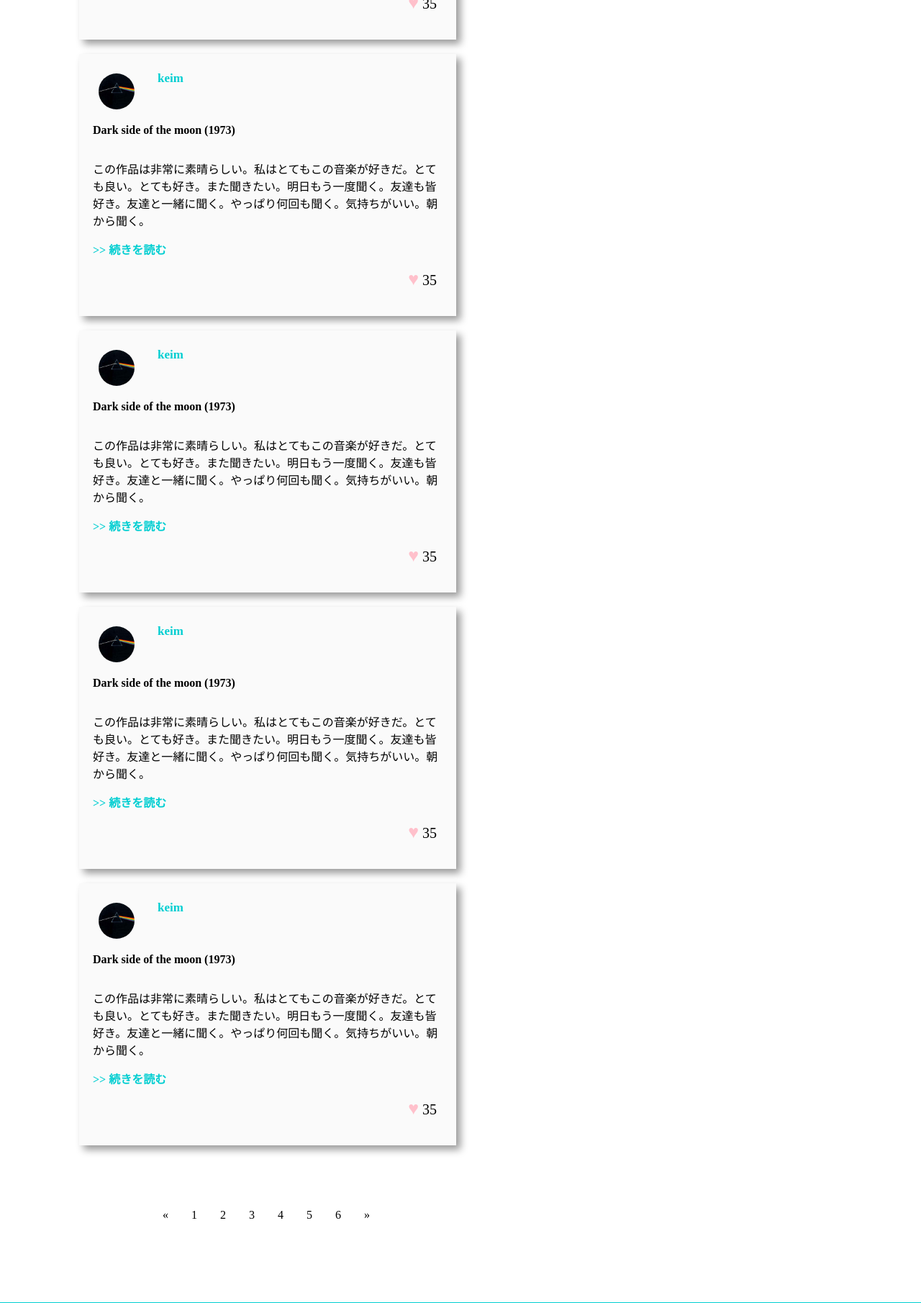
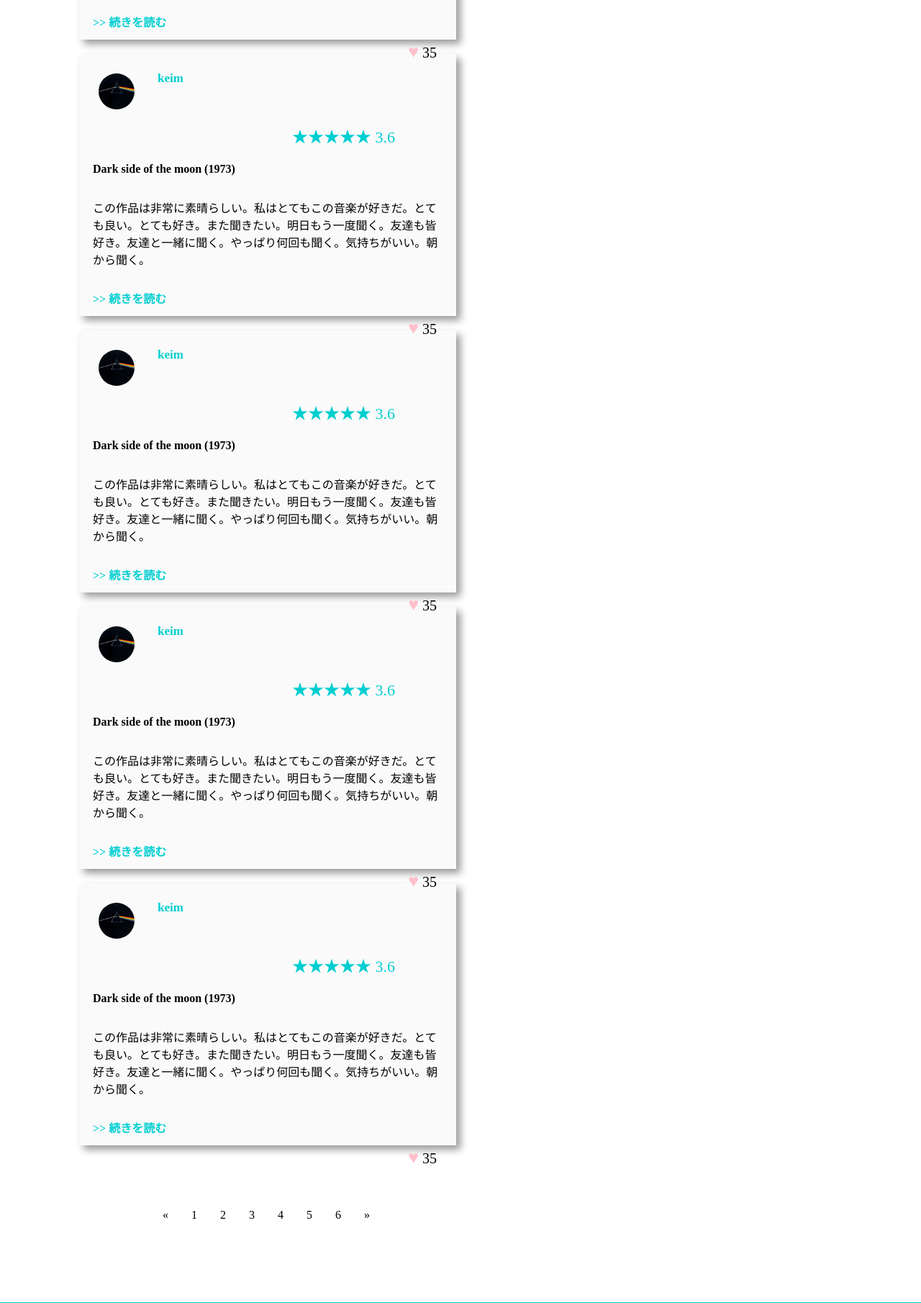
Before and after one commit to amenom-jp/amenom-dev, a Flask app: template templates/each_album.html in a window 1280 px wide. Shown: the part 990-2800 px from the top of the page at 72% size. Run offline with Flask 2, Linux system fonts and the light colour scheme; the template is opened without the code that fills it, so the values that code supplies are empty.

Commit message:
微調整

```diff
--- a/static/css/each_album.css
+++ b/static/css/each_album.css
@@ -34,7 +34,7 @@ ol{margin-right:90px;}
 .review-box-right{text-align: right;}
 .review-box-right img{padding:20px 20px 0px 0px;}
 .review-box-left img{border-radius:50%;padding:20px ;float:left}
-.username{font-size:17px;color:darkturquoise;font-weight: bold;}
+.username{font-size:17px;color:darkturquoise;font-weight: bold;float:left}
 .album-name{clear:left;font-weight:bold;word-break: normal;}
 .review-box-top{display:flex;justify-content: space-between;}
 .review-box p{padding:0px 12px 0px 12px;
@@ -43,8 +43,8 @@ ol{margin-right:90px;}
   -webkit-box-orient: vertical;
   -webkit-line-clamp: 4;
 }
-.continue{color:darkturquoise;font-weight: bold;}
-.star{text-align: right;color:darkturquoise}
+.continue{color:darkturquoise;font-weight: bold;margin-top:30px}
+
 .pagination {
   display: inline-block;padding:60px 0px 0px 120px;
 }
@@ -60,5 +60,6 @@ ol{margin-right:90px;}
 h1{font-size:20px;font-weight: normal;margin-left:30px;}
 
 h2{font-size:20px;font-weight:normal;margin-left: 40px;}
-.heart{text-align: right;font-size:20px;padding:0px 20px 0px 0px;margin:0px}
+.heart{text-align:right;font-size:20px;padding:0px 20px 0px 0px;margin:0px}
   .heartmark{color:pink;font-size:25px}
+.star{width:420px;text-align:right;color:darkturquoise;font-size:22px;font-wight:bold;}
--- a/templates/each_album.html
+++ b/templates/each_album.html
@@ -80,6 +80,9 @@
         <div class="review-box-top">
           <div class="review-box-left"> <img src="../static/img/sample.jpeg">
             <p class="username">keim</p>
+            <p class="star">
+          ★★★★★ 3.6
+            </p>
             <p class="album-name">Dark side of the moon (1973)</p>
           </div>
         </div>
@@ -93,6 +96,26 @@
         <div class="review-box-top">
           <div class="review-box-left"> <img src="../static/img/sample.jpeg">
             <p class="username">keim</p>
+            <p class="star">
+          ★★★★★ 3.6
+            </p>
+            <p class="album-name">Dark side of the moon (1973)</p>
+          </div>
+        </div>
+        <div>
+          <p> この作品は非常に素晴らしい。私はとてもこの音楽が好きだ。とても良い。とても好き。また聞きたい。明日もう一度聞く。友達も皆好き。友達と一緒に聞く。やっぱり何回も聞く。気持ちがいい。朝から聞く。 </p>
+          <p class="continue">>> 続きを読む</p>
+          <div class="heart"><span class="heartmark">&hearts;</span> 35</div>
+
+        </div>
+      </div>
+      <div class="review-box">
+        <div class="review-box-top">
+          <div class="review-box-left"> <img src="../static/img/sample.jpeg">
+            <p class="username">keim</p>
+            <p class="star">
+          ★★★★★ 3.6
+            </p>
             <p class="album-name">Dark side of the moon (1973)</p>
           </div>
         </div>
@@ -106,6 +129,9 @@
         <div class="review-box-top">
           <div class="review-box-left"> <img src="../static/img/sample.jpeg">
             <p class="username">keim</p>
+            <p class="star">
+          ★★★★★ 3.6
+            </p>
             <p class="album-name">Dark side of the moon (1973)</p>
           </div>
         </div>
@@ -119,19 +145,9 @@
         <div class="review-box-top">
           <div class="review-box-left"> <img src="../static/img/sample.jpeg">
             <p class="username">keim</p>
-            <p class="album-name">Dark side of the moon (1973)</p>
-          </div>
-        </div>
-        <div>
-          <p> この作品は非常に素晴らしい。私はとてもこの音楽が好きだ。とても良い。とても好き。また聞きたい。明日もう一度聞く。友達も皆好き。友達と一緒に聞く。やっぱり何回も聞く。気持ちがいい。朝から聞く。 </p>
-          <p class="continue">>> 続きを読む</p>
-          <div class="heart"><span class="heartmark">&hearts;</span> 35</div>
-        </div>
-      </div>
-      <div class="review-box">
-        <div class="review-box-top">
-          <div class="review-box-left"> <img src="../static/img/sample.jpeg">
-            <p class="username">keim</p>
+            <p class="star">
+          ★★★★★ 3.6
+            </p>
             <p class="album-name">Dark side of the moon (1973)</p>
           </div>
         </div>
```
